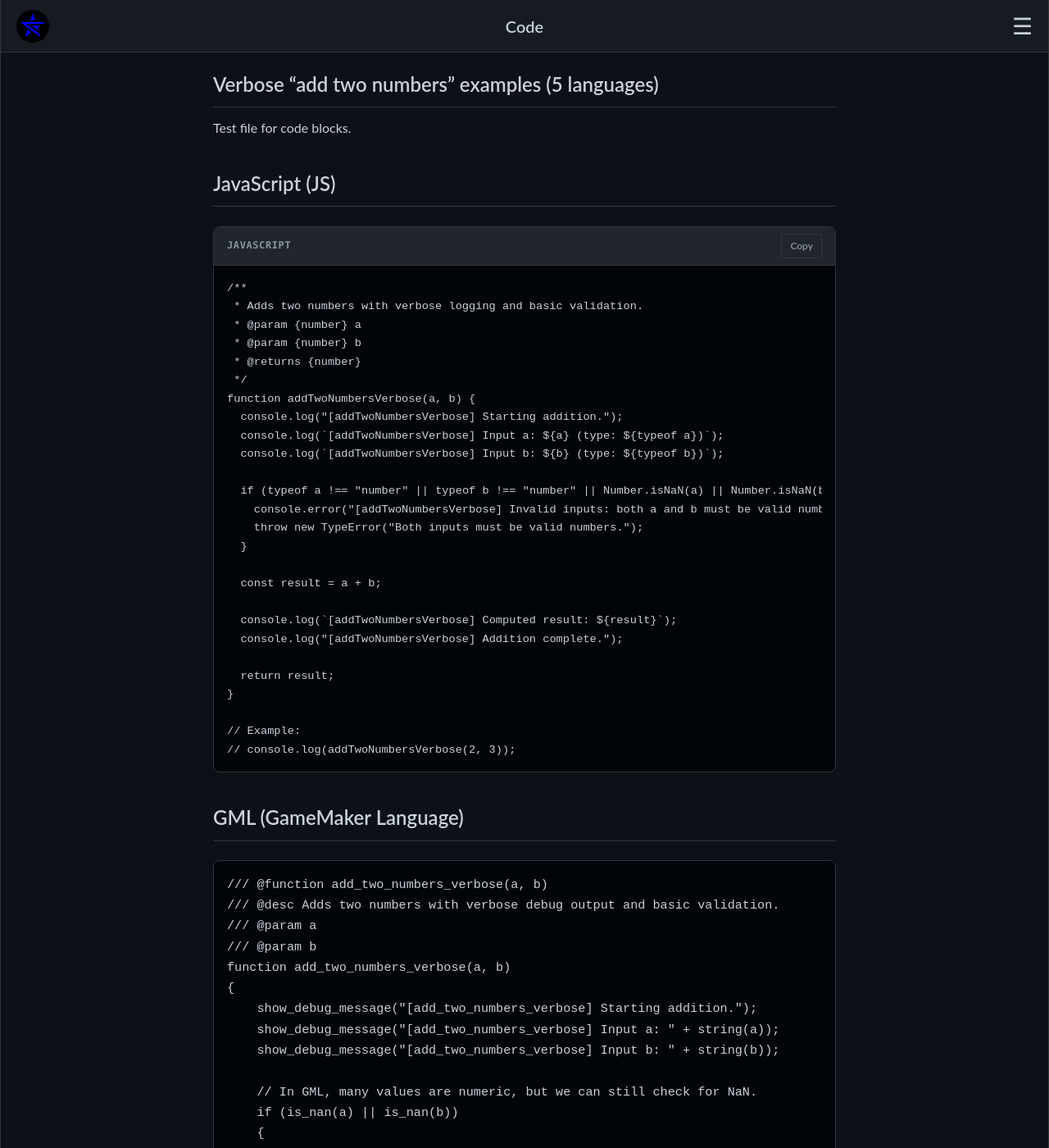
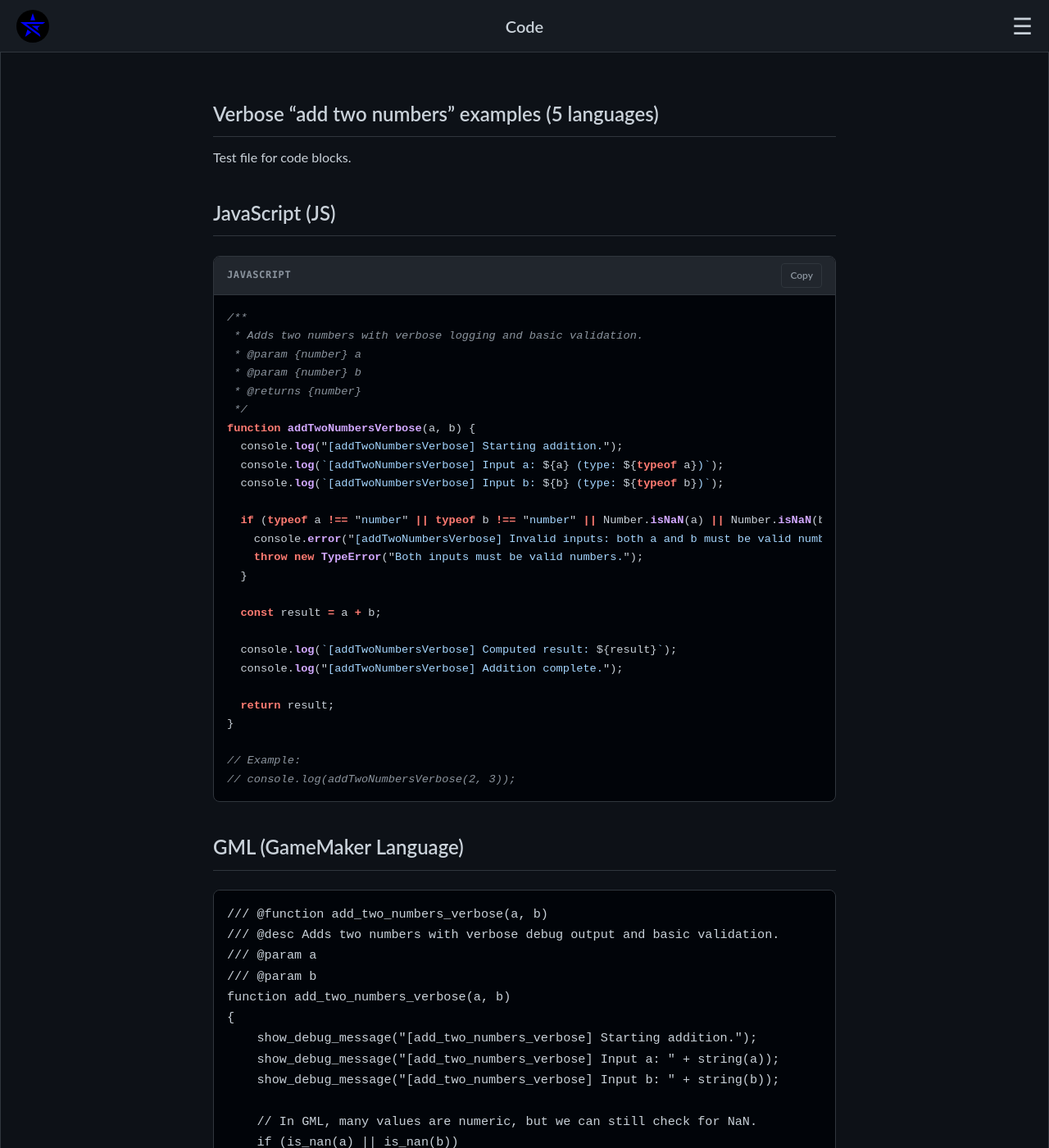
Before and after one commit to zBuLe/theme, a Jekyll site: the page built from code.md, in a window 1280 px wide and 1400 px high. Shown: the whole window at 82% size. Built offline with Jekyll 4.4.1, drawn with Linux system fonts in a browser that asks for light colours; comment, search, counter and statistics services are not loaded.

Commit message:
final test

```diff
--- a/_config.yml
+++ b/_config.yml
@@ -2,14 +2,14 @@
 description: A clean, modern documentation theme for Jekyll.
 logo: /assets/images/logo.svg
 
-# --- UI Icons ---
+# UI Icons
 toc_icon: "☰"
-theme_icon_light: "🌙"  # Icon to show when switching TO light mode
-theme_icon_dark: "☀️"   # Icon to show when switching TO dark mode ☀️
+theme_icon_light: "🌙"  # Icon shown when switching TO light mode
+theme_icon_dark: "☀️"   # Icon shown when switching TO dark mode
 
-theme: null
-markdown: kramdown
-
-# Optional, but nice:
-
-permalink: pretty
+# Automatic Layouts (Optional, but recommended)
+defaults:
+  - scope:
+      path: ""
+    values:
+      layout: "default"
--- a/assets/css/markdown.css
+++ b/assets/css/markdown.css
@@ -171,3 +171,51 @@
   color: #ffffff;
   border-color: #10b981;
 }
+
+/* =========================================
+   ROUGE SYNTAX HIGHLIGHTING (COLORS)
+   ========================================= */
+/* Base Colors (Light Mode) */
+.highlight .c, .highlight .cm, .highlight .c1 { color: #6a737d; font-style: italic; } /* Comments */
+.highlight .k, .highlight .kd, .highlight .kn, .highlight .kr, .highlight .kt { color: #d73a49; font-weight: bold; } /* Keywords */
+.highlight .o, .highlight .ow { color: #d73a49; font-weight: bold; } /* Operators */
+.highlight .p { color: var(--pre-text); } /* Punctuation */
+.highlight .s, .highlight .s1, .highlight .s2, .highlight .sd, .highlight .se { color: #032f62; } /* Strings */
+.highlight .m, .highlight .mi, .highlight .mf { color: #005cc5; } /* Numbers */
+.highlight .nf { color: #6f42c1; font-weight: bold; } /* Functions */
+.highlight .nc { color: #e36209; font-weight: bold; } /* Classes */
+.highlight .nx { color: #24292e; } /* Variables/Other */
+.highlight .nd, .highlight .ni, .highlight .nn { color: #e36209; } /* Decorators/Namespaces */
+.highlight .err { color: #d73a49; background-color: #ffeef0; } /* Errors */
+
+/* Dark Mode Overrides */
+body.dark-mode .highlight .c,
+body.dark-mode .highlight .cm,
+body.dark-mode .highlight .c1 { color: #8b949e; }
+
+body.dark-mode .highlight .k,
+body.dark-mode .highlight .kd,
+body.dark-mode .highlight .kn,
+body.dark-mode .highlight .kr,
+body.dark-mode .highlight .kt,
+body.dark-mode .highlight .o,
+body.dark-mode .highlight .ow { color: #ff7b72; }
+
+body.dark-mode .highlight .s,
+body.dark-mode .highlight .s1,
+body.dark-mode .highlight .s2,
+body.dark-mode .highlight .sd,
+body.dark-mode .highlight .se { color: #a5d6ff; }
+
+body.dark-mode .highlight .m,
+body.dark-mode .highlight .mi,
+body.dark-mode .highlight .mf { color: #79c0ff; }
+
+body.dark-mode .highlight .nf,
+body.dark-mode .highlight .nc { color: #d2a8ff; }
+
+body.dark-mode .highlight .nx { color: #c9d1d9; }
+
+body.dark-mode .highlight .nd,
+body.dark-mode .highlight .ni,
+body.dark-mode .highlight .nn { color: #ffa657; }
```
Also changed, not shown: README.md.
